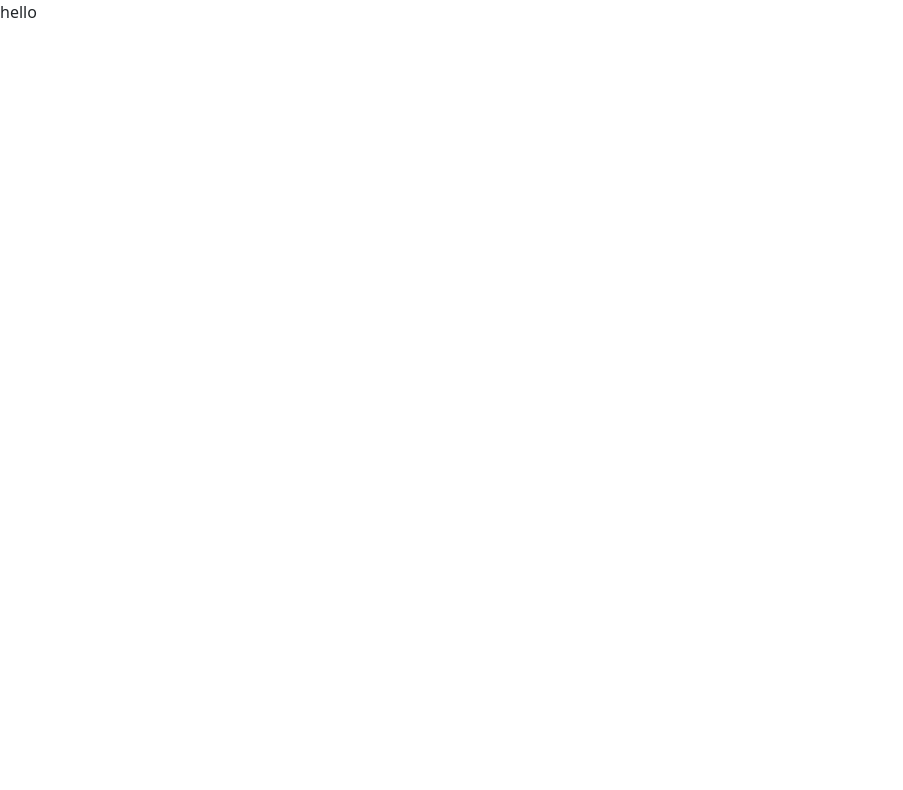
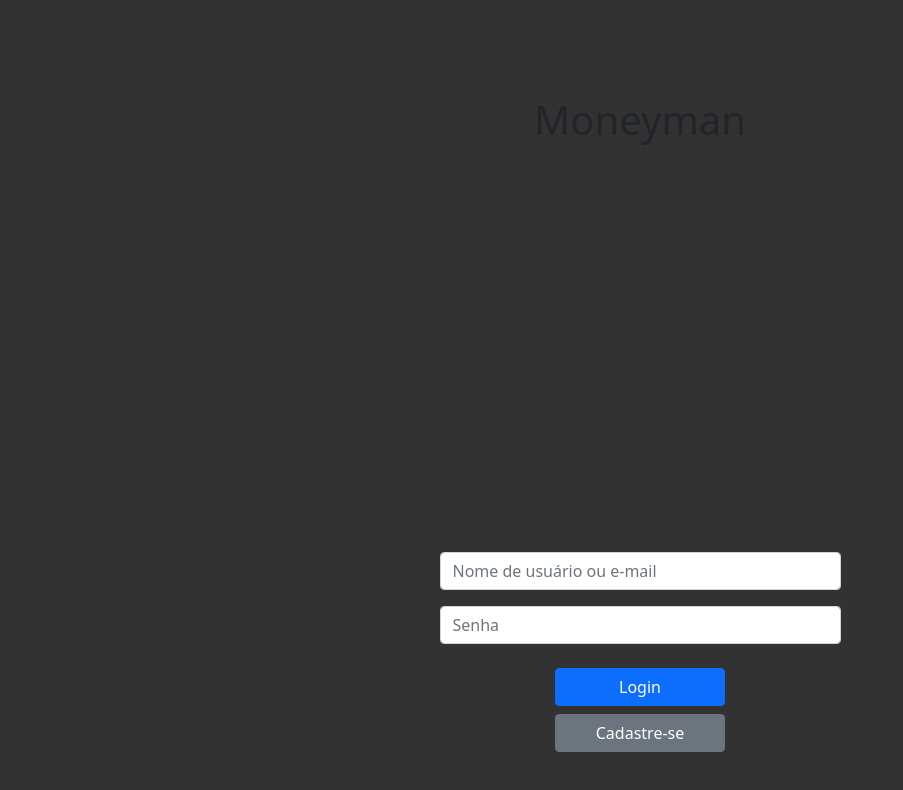
Before and after one commit to moneyman-S/front, a React (Create React App) app: page / in a window 1280 px wide. Shown: the top 790 px of the page, without its empty margins (0-903 px from the left). Built offline with nearby package versions, Linux system fonts and the light colour scheme.

Commit message:
feat: implement login screen

```diff
--- a/src/App.tsx
+++ b/src/App.tsx
@@ -1,8 +1,7 @@
 import React from 'react';
-import logo from './logo.svg';
 import './App.css';
 import 'bootstrap/dist/css/bootstrap.min.css';
-import {Login} from "./pages/Login"
+import Login from "./pages/Login"
 
 function App() {
   return (
--- /dev/null
+++ b/src/components/LoginForm.tsx
@@ -0,0 +1,43 @@
+import { Form, Button, Row, Container, Col } from "react-bootstrap"
+import "./LoginForm.css"
+
+type LoginProps = {
+  optional?: string;
+}
+
+export default (props: LoginProps) => {
+  return (
+    <Form>
+      <Container className="mb-4">
+        <Row className="d-flex justify-content-center">
+          <Col md="5">
+            <Form.Group className="mb-3" controlId="formBasicEmail">
+              <Form.Control type="email" placeholder="Nome de usuário ou e-mail" />
+            </Form.Group>
+            <Form.Group controlId="formBasicPassword">
+              <Form.Control type="password" placeholder="Senha" />
+            </Form.Group>
+          </Col>
+        </Row>
+      </Container>
+      <Container>
+        <Row className="d-flex justify-content-center">
+          <Col md="2">
+            <Row className="mb-2">
+              <Button variant="primary" type="submit">
+                Login
+              </Button>
+            </Row>
+            <Row>
+              <Button variant="secondary" type="submit">
+                Cadastre-se
+              </Button>
+            </Row>
+          </Col>
+        </Row>
+      </Container>
+
+
+    </Form>
+  )
+}
--- a/src/index.css
+++ b/src/index.css
@@ -11,3 +11,9 @@ code {
   font-family: source-code-pro, Menlo, Monaco, Consolas, 'Courier New',
     monospace;
 }
+
+body, html, #root {
+  width: 100%;
+  height: 100%;
+  background-color: #323232;
+}
--- a/src/pages/Login.tsx
+++ b/src/pages/Login.tsx
@@ -1,9 +1,22 @@
+import { Container, Row, Col } from "react-bootstrap"
+import LoginForm from "../components/LoginForm"
+import "./Login.css"
+
 type LoginProps = {
-    optional?: string;
+  optional?: string;
 }
 
-export function Login(props:LoginProps) {
-    return (
-        <p>hello</p>
-    )
+export default (props: LoginProps) => {
+  return (
+    <Container className="d-flex align-content-between justify-content-sm-between flex-column h-100 p-5">
+      <Row className="d-flex justify-content-center mt-5 mb-5">
+        <Col md="4" className="ml-6 d-flex justify-content-sm-around" lg="4"><h1>Moneyman</h1></Col>
+      </Row>
+      <Row className="mt-5">
+        <Col className="align-self-end">
+          <LoginForm></LoginForm>
+        </Col>
+      </Row>
+    </Container>
+  )
 }
```
Also changed, not shown: src/components/LoginForm.css (added), src/pages/Login.css (added), 1 other file (tests, documents, lock files or other folders).
